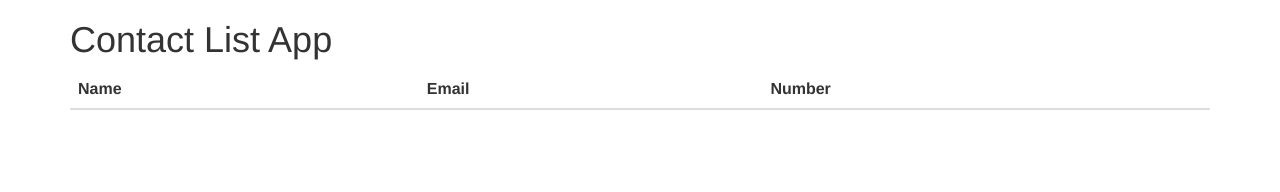
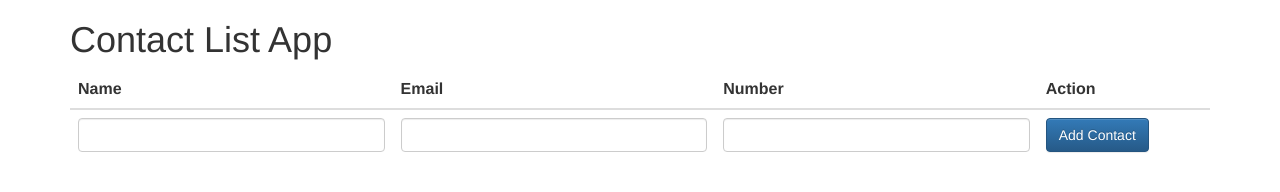
Before and after one commit to JoshSheller/contactList, a website: page public/index.html in a window 1280 px wide. Drawn offline with nearby package versions, Linux system fonts and the light colour scheme.

Commit message:
Successfuly send input data to server via POST request to '/contactList'

```diff
--- a/public/controllers/controller.js
+++ b/public/controllers/controller.js
@@ -8,6 +8,13 @@ myApp.controller('AppCtrl', ['$scope', '$http', function($scope, $http) {
 
   	$scope.contactList = response;
   });
+
+  $scope.addContact = function() {
+  	console.log($scope.contact);
+
+  	// send input data to server
+  	$http.post('/contactList', $scope.contact);
+  };
 
   // var person1 = {
   // 	name: 'Bob',
--- a/public/index.html
+++ b/public/index.html
@@ -20,9 +20,17 @@
         <th>Name</th>
         <th>Email</th>
         <th>Number</th>
+        <th>Action</th>
       </tr>
     </thead>
     <tbody>
+      <tr>
+        <td><input class="form-control" ng-model="contact.name"></td>
+        <td><input class="form-control" ng-model="contact.email"></td>
+        <td><input class="form-control" ng-model="contact.number"></td>
+        <td><button class="btn btn-primary" ng-click="addContact()">Add Contact</button></td>
+      </tr>
+
       <tr ng-repeat="contact in contactList">
         <td> {{ contact.name }} </td>
         <td> {{ contact.email }} </td>
```
